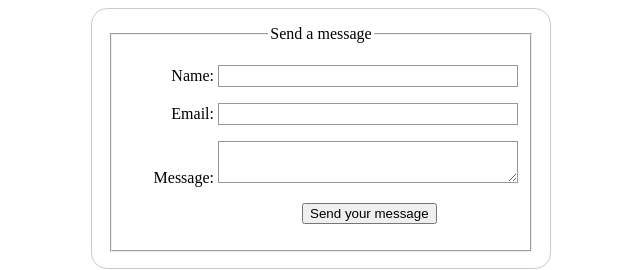
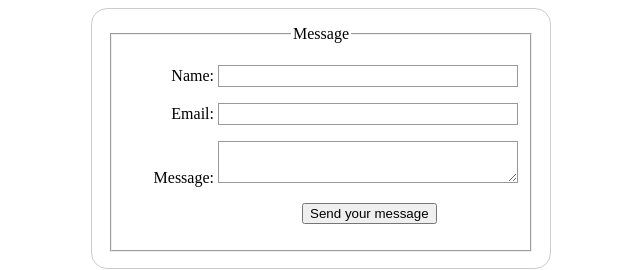
Before and after one commit to sathyrvictim/web-forms, a plain HTML site: page index.html in a window 1280 px wide. Shown: the full height of the page, 319-959 px from the left. Drawn offline with Linux system fonts and the light colour scheme.

Commit message:
add a legend element

```diff
--- a/index.html
+++ b/index.html
@@ -9,7 +9,7 @@
 <body>
     <form action="/my-handling-form-page/index.html" method="post">
         <fieldset>
-                <legend>Send a message</legend>
+                <legend>Message</legend>
         <p>
         <label for="name">Name:</label>
         <input type="text" id="name" name="user_name">
```
